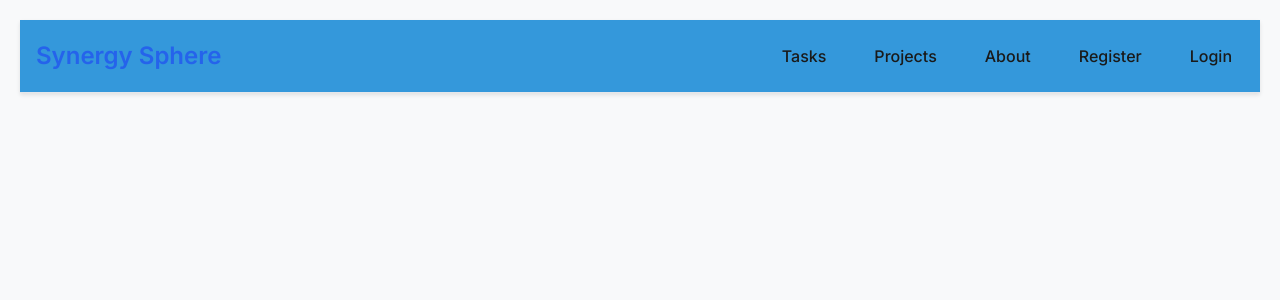
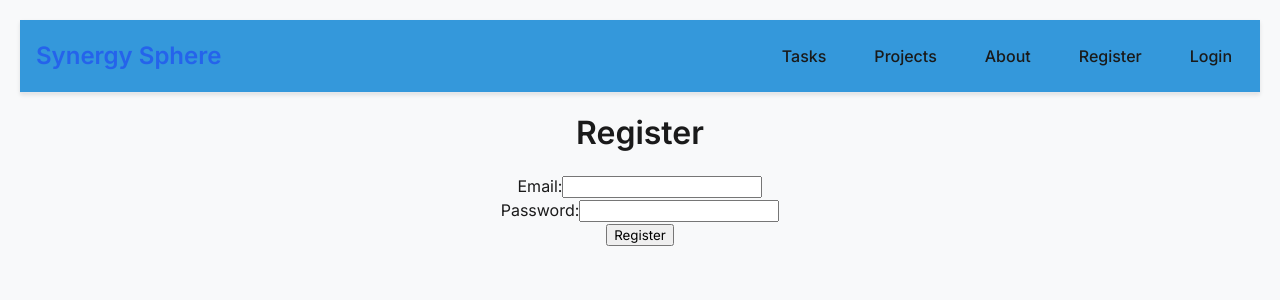
Before and after one commit to GirishIITM/SynergySphere_336, a React (Vite) app in the folder frontend/: page /register in a window 1280 px wide. Shown: the top 300 px of the page. Built offline with nearby package versions, Linux system fonts and the light colour scheme.

Commit message:
login and register frontend

```diff
--- a/frontend/src/App.jsx
+++ b/frontend/src/App.jsx
@@ -1,13 +1,13 @@
 import { BrowserRouter, Routes, Route } from 'react-router-dom';
 import Navbar from './components/Navbar';
 import './App.css';
-import Register from './pages/Register';
-import Login from './pages/Login';
 import Tasks from './pages/solutions/Tasks';
 import NavSidebar from './components/NavSidebar';
 import Projects from './pages/solutions/Projects';
 import About from './pages/About';
 import Home from './pages/Home';
+import Register from './pages/Register';
+import Login from './pages/Login';
 
 function App() {
   return (
@@ -16,24 +16,28 @@ function App() {
         <main>
           <Routes>
             <Route path='/register' element={
-              <Navbar>
+              <>
+                <Navbar />
                 <Register />
-              </Navbar>
+              </>
             } />
             <Route path='/login' element={
-              <Navbar>
+              <>
+                <Navbar />
                 <Login />
-              </Navbar>
+              </>
             } />
             <Route path='/' element={
-              <Navbar>
+              <>
+                <Navbar />
                 <Home />
-              </Navbar>
+              </>
             } />
             <Route path='/about' element={
-              <Navbar>
+              <>
+                <Navbar />
                 <About />
-              </Navbar>
+              </>
             } />
             <Route path='/solutions/tasks' element={
               <NavSidebar>
--- a/frontend/src/pages/Login.jsx
+++ b/frontend/src/pages/Login.jsx
@@ -1,7 +1,22 @@
-import React from 'react'
-import "../styles/login.css";
-export default function Login() {
+import React from "react";
+
+function Login() {
   return (
-    <div>Login</div>
-  )
+    <div className="page">
+      <h1>Login</h1>
+      <form>
+        <div>
+          <label htmlFor="login-email">Email:</label>
+          <input type="email" id="login-email" name="email" required />
+        </div>
+        <div>
+          <label htmlFor="login-password">Password:</label>
+          <input type="password" id="login-password" name="password" required />
+        </div>
+        <button type="submit">Login</button>
+      </form>
+    </div>
+  );
 }
+
+export default Login;
--- a/frontend/src/pages/Register.jsx
+++ b/frontend/src/pages/Register.jsx
@@ -1,7 +1,22 @@
-import React from 'react'
+import React from "react";
 
-export default function Register() {
+function Register() {
   return (
-    <div>Register</div>
-  )
+    <div className="page">
+      <h1>Register</h1>
+      <form>
+        <div>
+          <label htmlFor="register-email">Email:</label>
+          <input type="email" id="register-email" name="email" required />
+        </div>
+        <div>
+          <label htmlFor="register-password">Password:</label>
+          <input type="password" id="register-password" name="password" required />
+        </div>
+        <button type="submit">Register</button>
+      </form>
+    </div>
+  );
 }
+
+export default Register;
```
